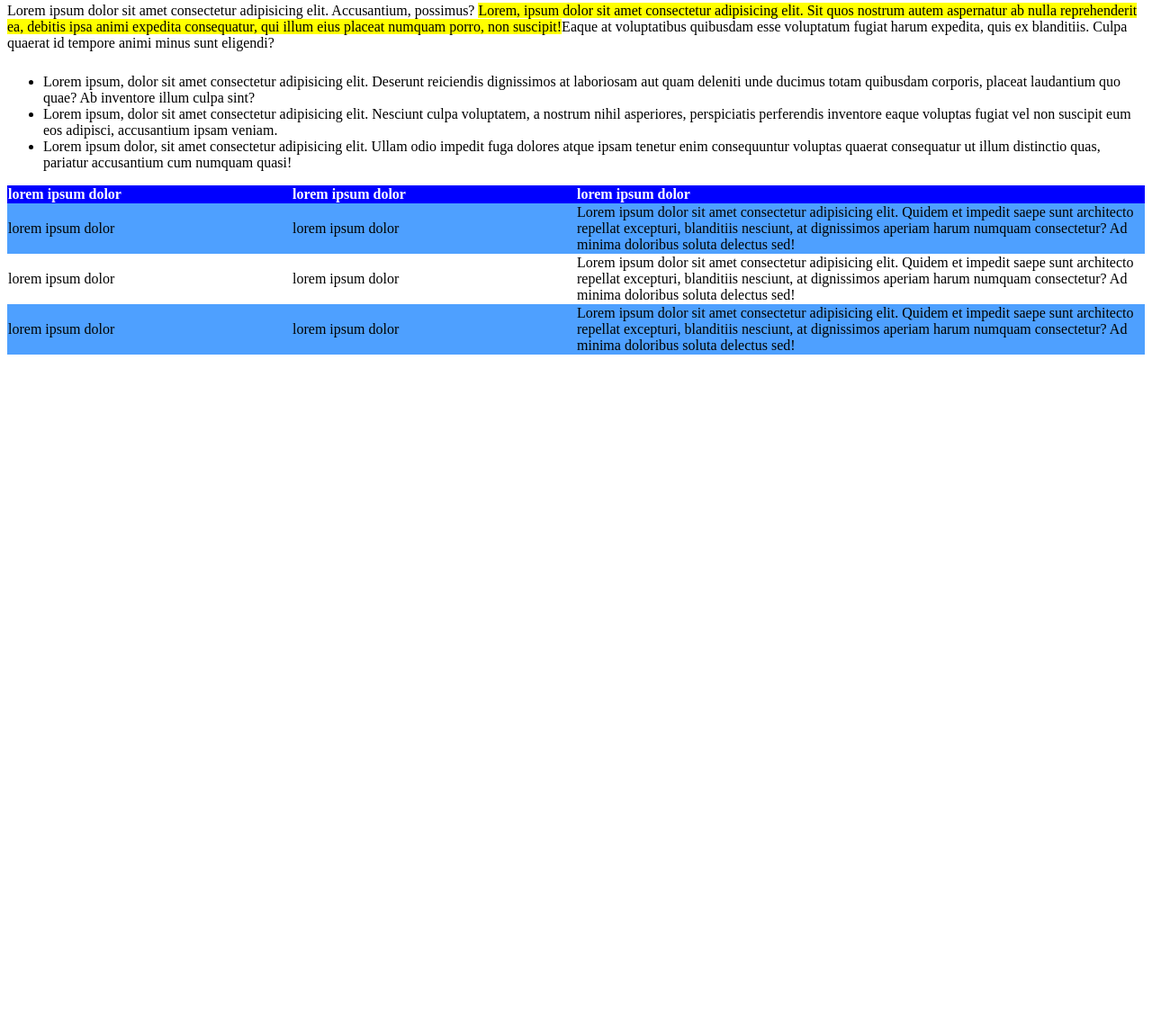
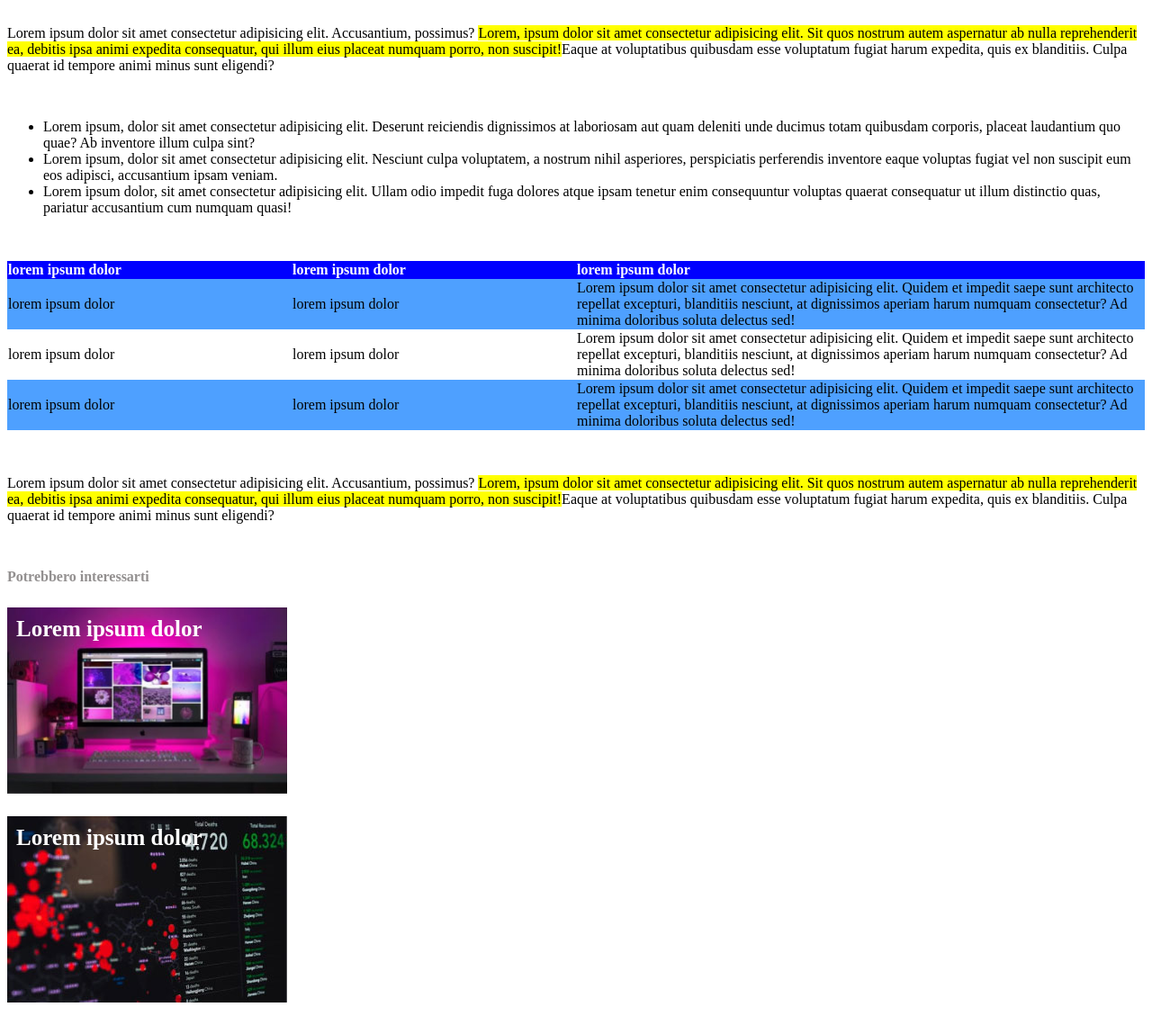
Before and after one commit to FedericoFinco/html-css-booleaner, a plain HTML site: page index.html in a window 1280 px wide. Shown: the part 684-1823 px from the top of the page at 90% size. Before the commit the page ends 1086 px from the top, so only its background shows below. Drawn offline with Linux system fonts and the light colour scheme.

Commit message:
(feat,style):  finito footer e imagini

```diff
--- a/css/style.css
+++ b/css/style.css
@@ -60,11 +60,12 @@ height: 362px;
 }
 
 .paragrafo {
-    margin-top: 25px;
-    margin-bottom: 25px;
+    margin-top: 50px;
+    margin-bottom: 50px;
 }
 
 table {
+    margin-top: 50px;
     width: 100%;
     border-collapse: collapse;
 }
@@ -85,3 +86,30 @@ thead {
 th {
     text-align: left;
 }
+
+.articolo1 {
+    background-image: url(../img/monitor.jpg);
+    background-size: cover;
+    height: 207px;
+    width: 311px;
+    margin-top: 25px;
+    margin-bottom: 25px;
+}
+
+.nomearticolo {
+    padding-top: 10px;
+    padding-left: 10px;
+    color: white;
+    font-weight: bold;
+    font-size: 25px;
+}
+
+.articolo2 {
+    background-image: url(../img/graph.jpg);
+    background-size: cover;
+    background-repeat: no-repeat;
+    height: 207px;
+    width: 311px;
+    margin-top: 25px;
+    margin-bottom: 25px;
+}
--- a/index.html
+++ b/index.html
@@ -72,13 +72,19 @@
                     </tr>
                 </tbody>
             </table>
-
+            <p class="paragrafo">Lorem ipsum dolor sit amet consectetur adipisicing elit. Accusantium, possimus? <mark>Lorem, ipsum dolor sit amet consectetur adipisicing elit. Sit quos nostrum autem aspernatur ab nulla reprehenderit ea, debitis ipsa animi expedita consequatur, qui illum eius placeat numquam porro, non suscipit!</mark>Eaque at voluptatibus quibusdam esse voluptatum fugiat harum expedita, quis ex blanditiis. Culpa quaerat id tempore animi minus sunt eligendi?</p>
         </section>
     </main>
     <footer>
         <!-- articoli simili -->
         <section>
-
+            <div class="grigini">Potrebbero interessarti</div>
+            <div class="articolo1">
+                <div class="nomearticolo">Lorem ipsum dolor</div>
+            </div>
+            <div class="articolo2">
+                <div class="nomearticolo">Lorem ipsum dolor</div>
+            </div>
         </section>
     </footer>
 </body>
```
